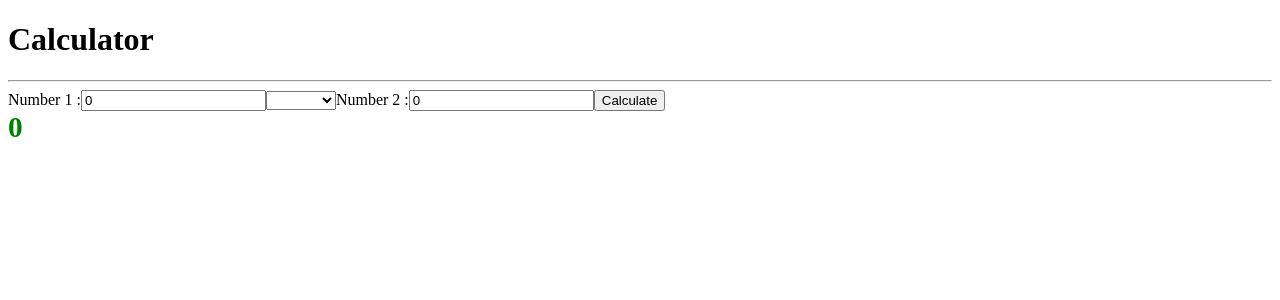
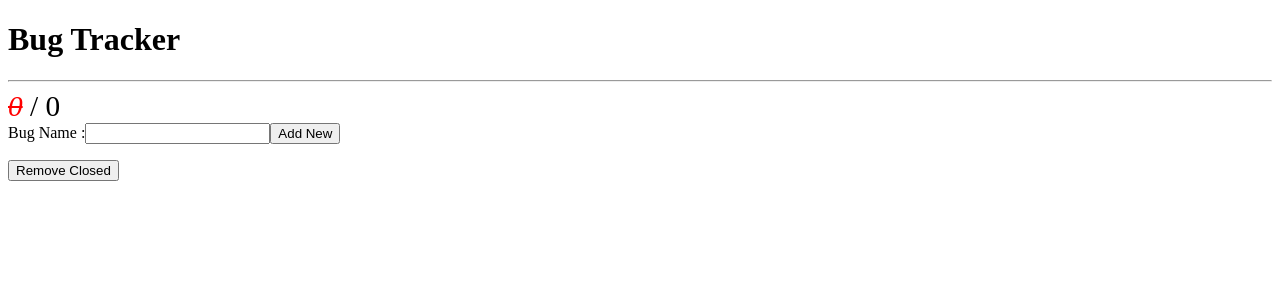
Before and after one commit to tkmagesh/GE-Angular2-May-2017, an Angular app in the folder angular-app/: page / in a window 1280 px wide. Shown: the top 300 px of the page. Built offline with nearby package versions, Linux system fonts and the light colour scheme.

Commit message:
Day-01 Complete

```diff
--- a/angular-app/src/app/app.component.html
+++ b/angular-app/src/app/app.component.html
@@ -1 +1 @@
-<calculator></calculator>
+<bug-tracker></bug-tracker>
--- a/angular-app/src/app/app.module.ts
+++ b/angular-app/src/app/app.module.ts
@@ -8,7 +8,10 @@ import { HelloWorldComponent } from './helloWorld/helloWorld.component';
 import { CalculatorComponent} from './calculator/calculator.component';
 import { CalculatorResultComponent} from './calculator/calculatorResult.component';
 
+
 import { BugTrackerComponent } from './bugTracker/bugTracker.component';
+import { BugService } from './bugTracker/services/BugService';
+
 @NgModule({
   declarations: [
     AppComponent,
@@ -22,7 +25,7 @@ import { BugTrackerComponent } from './bugTracker/bugTracker.component';
     FormsModule,
     HttpModule
   ],
-  providers: [],
+  providers: [BugService],
   bootstrap: [AppComponent]
 })
 export class AppModule { }
--- a/angular-app/src/app/bugTracker/bugTracker.component.ts
+++ b/angular-app/src/app/bugTracker/bugTracker.component.ts
@@ -1,5 +1,6 @@
 import { Component } from '@angular/core';
 import { IBug } from './models/IBug';
+import { BugService } from './services/BugService';
 
 @Component({
 	selector : 'bug-tracker',
@@ -11,16 +12,19 @@ export class BugTrackerComponent{
 
 	bugs : Array<IBug> = [];
 
+	//bugService : BugService = new BugService();
+
+	constructor(public bugService : BugService){
+
+	}
+
 	onAddNewClick(){
-		let newBug : IBug = {
-			name : this.newBugName,
-			isClosed : false
-		};
+		let newBug : IBug = this.bugService.createNew(this.newBugName);
 		this.bugs.push(newBug);
 	}
 
 	onBugNameClick(bug){
-		bug.isClosed = !bug.isClosed;
+		this.bugService.toggle(bug);
 	}
 
 	onRemoveClosedClick(){
--- /dev/null
+++ b/angular-app/src/app/bugTracker/services/BugService.ts
@@ -0,0 +1,15 @@
+import { IBug } from '../models/IBug';
+
+export class BugService{
+	createNew(bugName : string) : IBug {
+		var newBug : IBug = {
+			name : bugName,
+			isClosed : false
+		};
+		return newBug;
+	}
+
+	toggle ( bug : IBug ) : void {
+		bug.isClosed = !bug.isClosed;
+	}
+}
```
Also changed, not shown: 1 other file (tests, documents, lock files or other folders).
